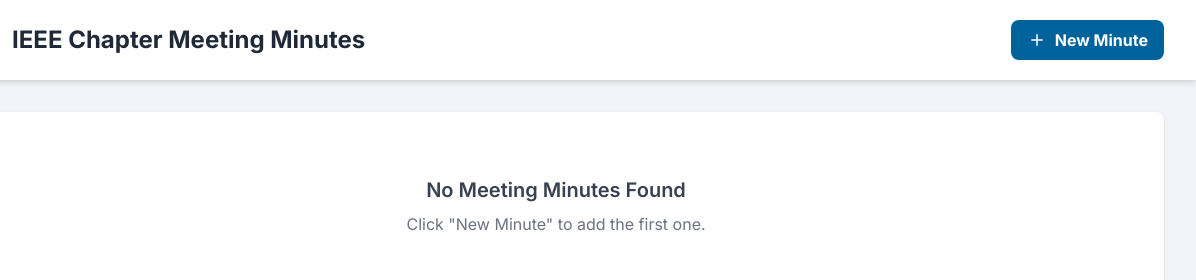
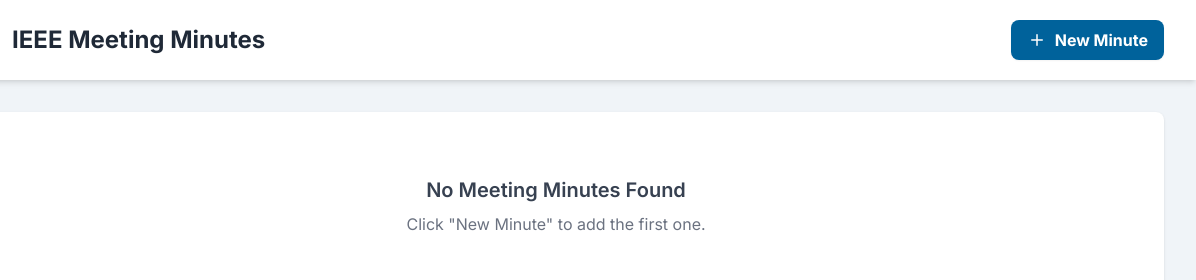
Before and after one commit to sam-coolshrestha/IEEE-meeting-minutes, a plain HTML site: page index.html in a window 1280 px wide. Shown: the top 280 px of the page, 84-1280 px from the left. Drawn offline with nearby package versions, Linux system fonts and the light colour scheme.

Commit message:
Update index.html

```diff
--- a/index.html
+++ b/index.html
@@ -61,7 +61,7 @@
                 <div class="flex items-center justify-between h-20">
                     <div class="flex items-center">
                         <svg class="h-12 w-12 text-ieee-blue" xmlns="http://www.w3.org/2000/svg" fill="none" viewBox="0 0 24 24" stroke-width="1.5" stroke="currentColor"><path stroke-linecap="round" stroke-linejoin="round" d="M12 21v-8.25M15.75 21v-8.25M8.25 21v-8.25M3 9l9-6 9 6m-1.5 12V10.332A48.36 48.36 0 0012 9.75c-2.551 0-5.056.2-7.5.582V21M3 21h18M12 6.75h.008v.008H12V6.75z" /></svg>
-                        <h1 class="text-2xl font-bold text-gray-800 ml-4">IEEE Chapter Meeting Minutes</h1>
+                        <h1 class="text-2xl font-bold text-gray-800 ml-4">IEEE Meeting Minutes</h1>
                     </div>
                     <button id="addMinuteBtn" class="btn-primary font-bold py-2 px-4 rounded-lg shadow-sm flex items-center">
                         <svg class="w-5 h-5 mr-2" xmlns="http://www.w3.org/2000/svg" viewBox="0 0 20 20" fill="currentColor"><path d="M10.75 4.75a.75.75 0 00-1.5 0v4.5h-4.5a.75.75 0 000 1.5h4.5v4.5a.75.75 0 001.5 0v-4.5h4.5a.75.75 0 000-1.5h-4.5v-4.5z" /></svg>
```
